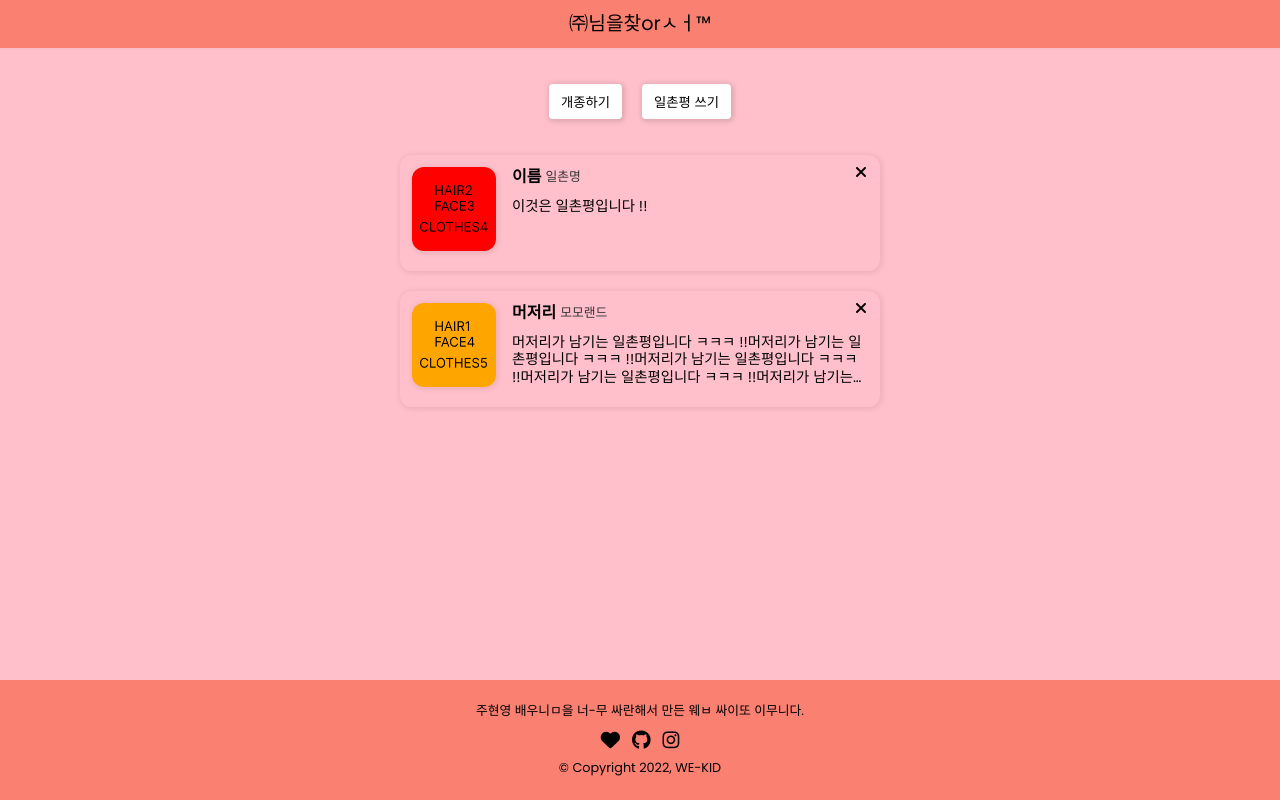
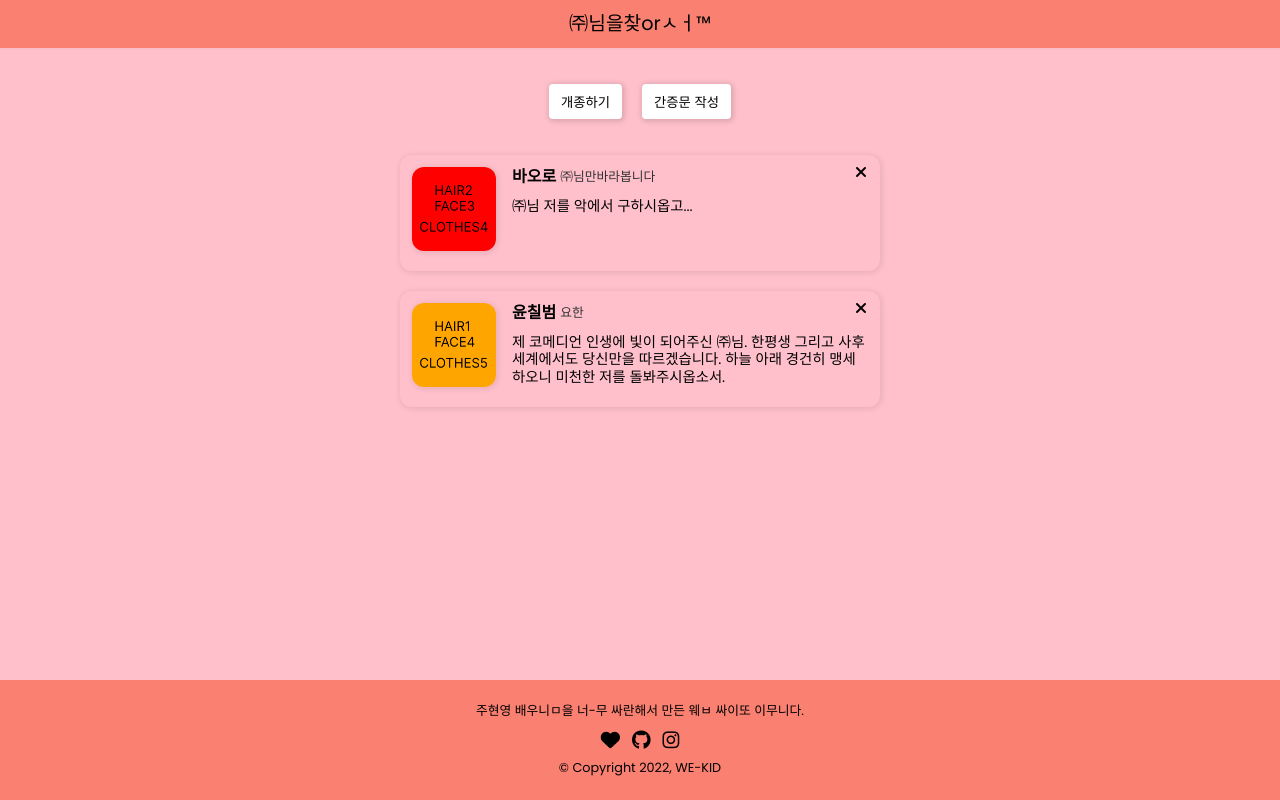
Before and after one commit to wekidseoul/joomix, a React (Create React App) app: page /#/comments in a window 1280 px wide. Built offline with nearby package versions, Linux system fonts and the light colour scheme.

Commit message:
feat: Edit text

```diff
--- a/src/pages/Comments.tsx
+++ b/src/pages/Comments.tsx
@@ -8,22 +8,22 @@ import Modal from '../components/UI/Modal';
 
 const COMMENTS = [
   {
-    name: '이름',
+    name: '바오로',
     id: '1',
-    nickname: '일촌명',
+    nickname: '㈜님만바라봅니다',
     avatar: {
       background: '1',
       clothes: '4',
       face: '3',
       hair: '2',
     },
-    message: '이것은 일촌평입니다 !!',
+    message: '㈜님 저를 악에서 구하시옵고...',
     password: 'password',
   },
   {
-    name: '머저리',
+    name: '윤칠범',
     id: '2',
-    nickname: '모모랜드',
+    nickname: '요한',
     avatar: {
       background: '2',
       clothes: '5',
@@ -31,7 +31,7 @@ const COMMENTS = [
       hair: '1',
     },
     message:
-      '머저리가 남기는 일촌평입니다 ㅋㅋㅋ !!머저리가 남기는 일촌평입니다 ㅋㅋㅋ !!머저리가 남기는 일촌평입니다 ㅋㅋㅋ !!머저리가 남기는 일촌평입니다 ㅋㅋㅋ !!머저리가 남기는 일촌평입니다 ㅋㅋㅋ',
+      '제 코메디언 인생에 빛이 되어주신 ㈜님. 한평생 그리고 사후세계에서도 당신만을 따르겠습니다. 하늘 아래 경건히 맹세하오니 미천한 저를 돌봐주시옵소서.',
     password: '1234',
   },
 ];
@@ -67,7 +67,7 @@ const Comments = () => {
     <StyledComments>
       <StyledButtons>
         <button onClick={() => navigate('/')}>개종하기</button>
-        <button onClick={() => setIsModalOpen(true)}>일촌평 쓰기</button>
+        <button onClick={() => setIsModalOpen(true)}>간증문 작성</button>
       </StyledButtons>
 
       <CommentList comments={COMMENTS} />
```
